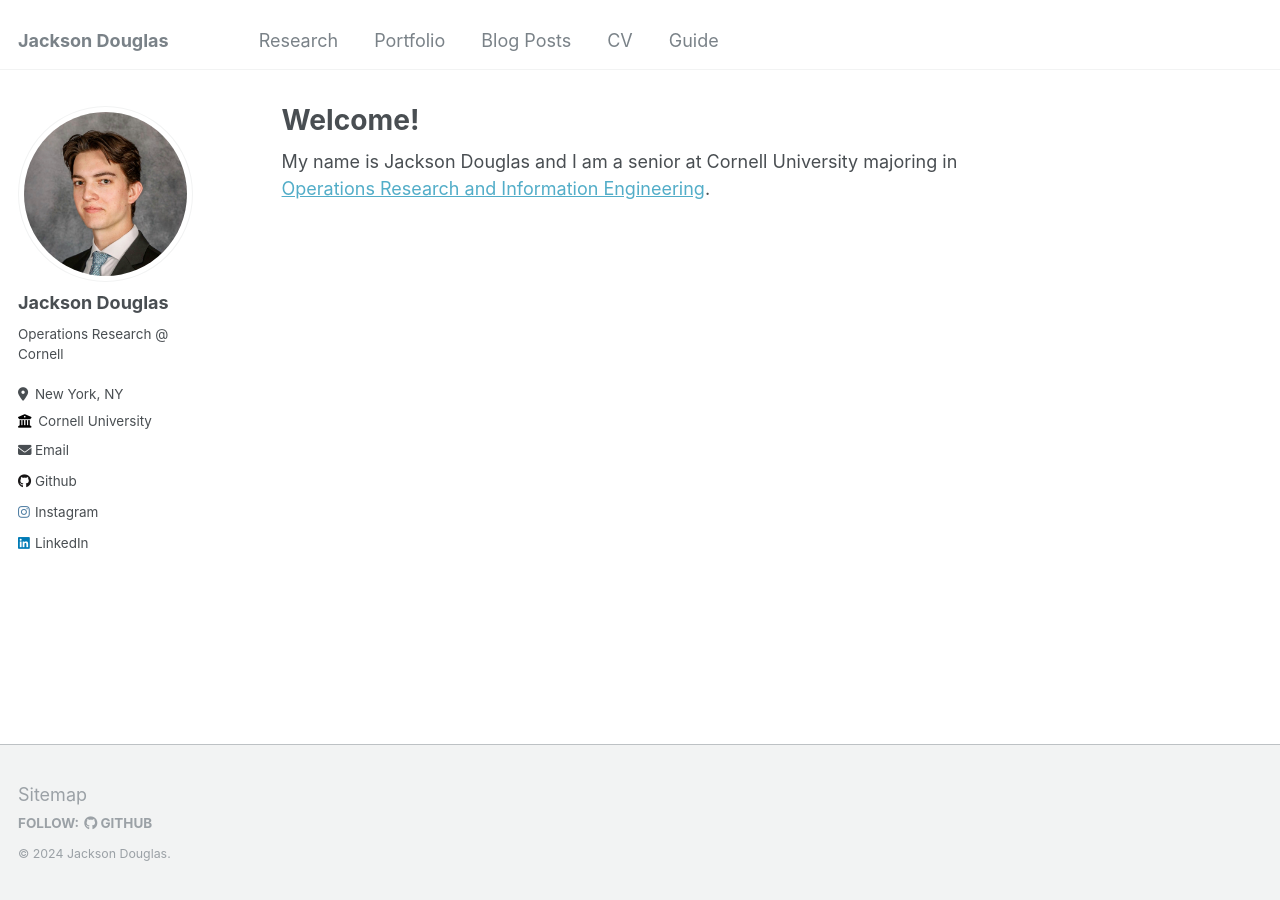
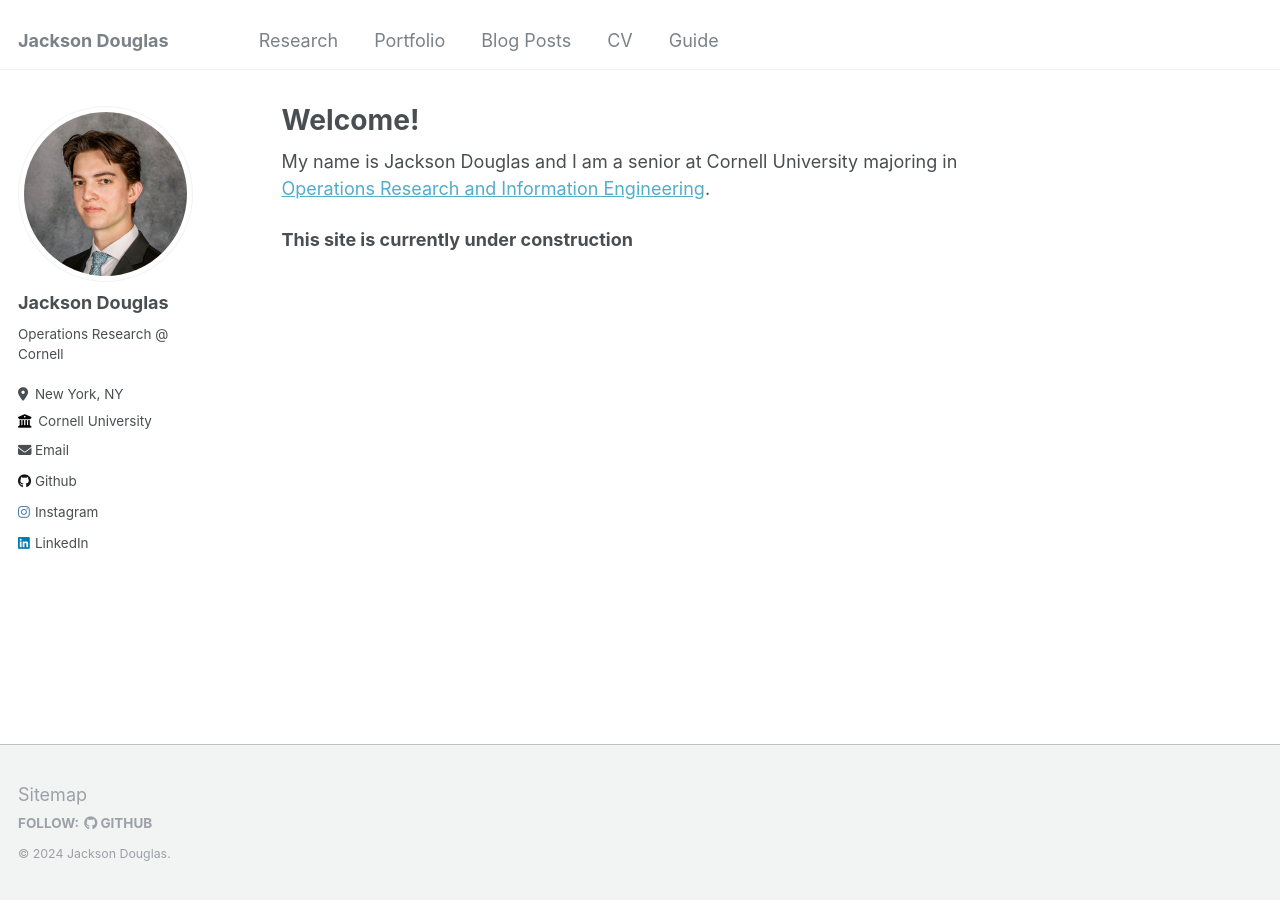
Before and after one commit to jacksonhdouglas/jacksonhdouglas.github.io, a Jekyll site: the page built from _pages/about.md, in a window 1280 px wide. Built offline with Jekyll 4.4.1, drawn with Linux system fonts in a browser that asks for light colours.

Commit message:
construction msg

```diff
--- a/_pages/about.md
+++ b/_pages/about.md
@@ -8,3 +8,6 @@ redirect_from:
 ---
 
 My name is Jackson Douglas and I am a senior at Cornell University majoring in [Operations Research and Information Engineering](https://www.orie.cornell.edu/orie).
+
+
+**This site is currently under construction**
```
